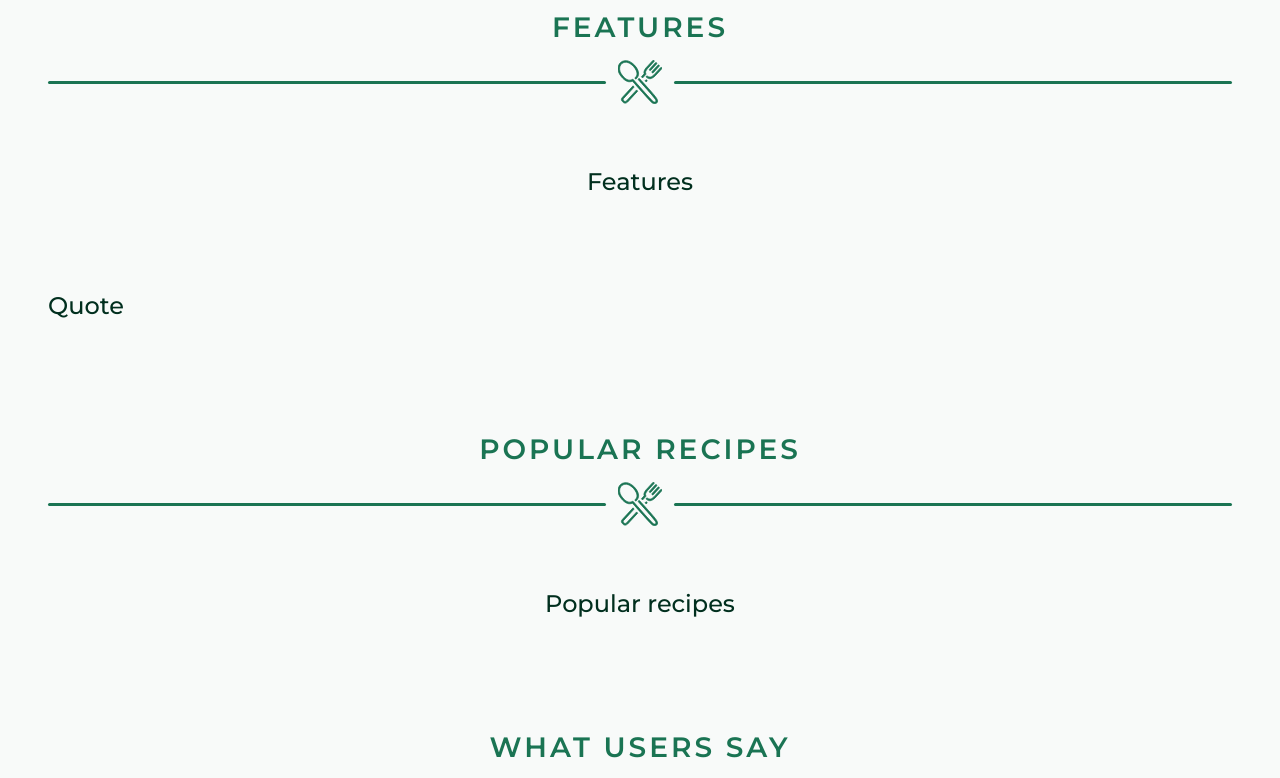
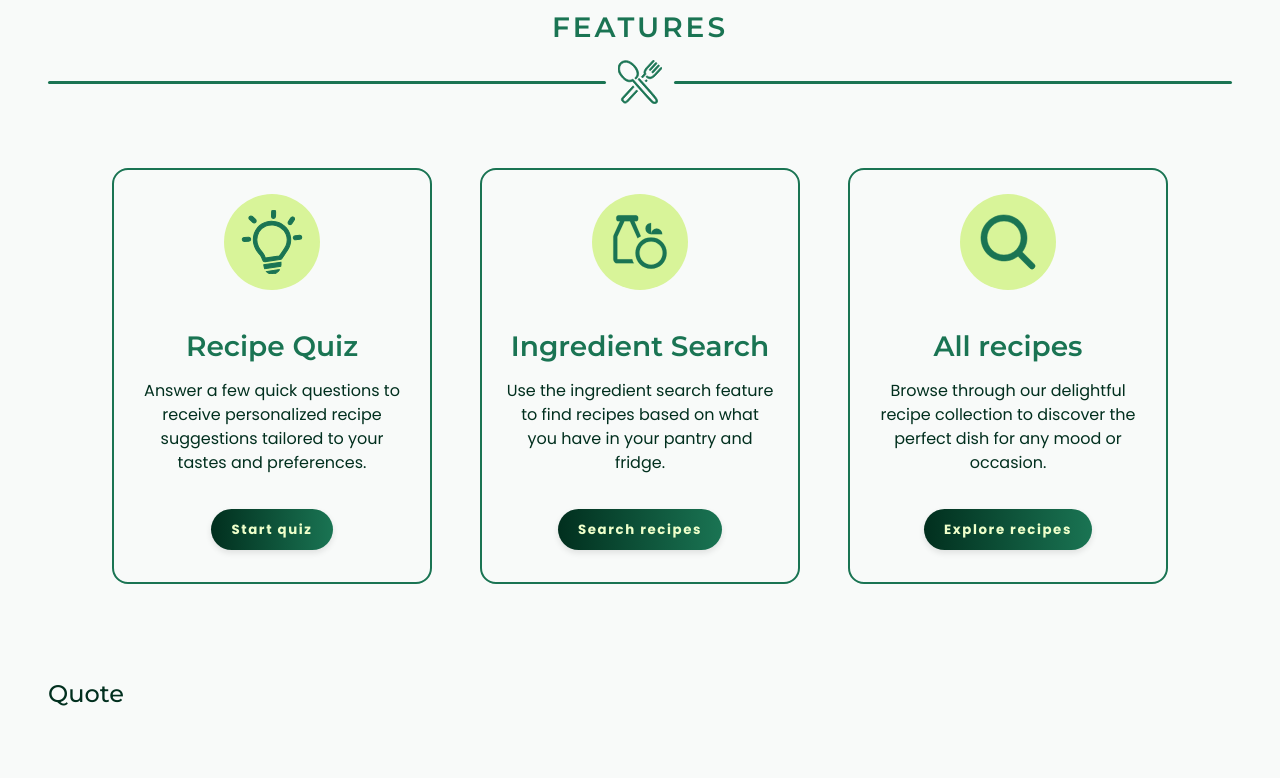
Before and after one commit to AnneKluytmans/novi-frontend-final-project-meal-match, a React (Vite) app: page / in a window 1280 px wide. Shown: the part 559-1337 px from the top of the page. Built offline with nearby package versions, Linux system fonts and the light colour scheme; no server answers.

Commit message:
Implemented Home Page with feature cards

```diff
--- a/src/components/cards/featureCard/FeatureCard.css
+++ b/src/components/cards/featureCard/FeatureCard.css
@@ -8,9 +8,11 @@
     display: flex;
     flex-direction: column;
     align-items: center;
+    justify-content: space-between;
     gap: 1rem;
 
     flex-basis: 20rem;
+    height: 26rem;
     padding: 1.5rem;
     margin: 1rem;
 }
@@ -39,4 +41,5 @@
     height: 4rem;
     width: 4rem;
     stroke: var(--primary-dark);
+    stroke-width: 2;
 }
--- a/src/pages/homePage/Home.css
+++ b/src/pages/homePage/Home.css
@@ -45,6 +45,16 @@
     box-shadow: 0 4px 8px rgba(0, 0, 0, 0.1);
 }
 
+/* ----------------------------------------- 1.2 Features section --------------------------------------- */
+
+.features__container {
+    display: flex;
+    justify-content: center;
+    align-items: center;
+    flex-wrap: wrap;
+    column-gap: 1rem;
+}
+
 
 
 /* ----------------------------------- 2. Home page Mediaqueries --------------------------------------- */
--- a/src/pages/homePage/Home.jsx
+++ b/src/pages/homePage/Home.jsx
@@ -1,7 +1,11 @@
 import { useNavigate } from 'react-router-dom';
+import { MagnifyingGlass } from '@phosphor-icons/react';
+import InspirationIcon from '../../assets/icons/inspiration-icon.svg?react';
+import IngredientsIcon from '../../assets/icons/ingredients-icon.svg?react';
 import dishes from '../../assets/variety-of-dishes.jpg';
 import SectionDivider from '../../components/misc/sectionDivider/SectionDivider.jsx';
 import Button from '../../components/buttons/button/Button.jsx';
+import FeatureCard from '../../components/cards/featureCard/FeatureCard.jsx';
 import './Home.css';
 
 
@@ -28,7 +32,33 @@ function Home() {
             <section className="features-section outer-content-container">
                 <div className="inner-content-container__column">
                     <SectionDivider title="Features"/>
-                    <h3>Features</h3>
+                    <div className="features__container">
+                        <FeatureCard
+                            icon={<InspirationIcon className="feature-card__icon"/>}
+                            title="Recipe Quiz"
+                            description="Answer a few quick questions to receive personalized recipe suggestions tailored
+                            to your tastes and preferences."
+                            buttonText="Start quiz"
+                            redirectUrl="/recipe-quiz"
+                        />
+                        <FeatureCard
+                            icon={<IngredientsIcon className="feature-card__icon"/>}
+                            title="Ingredient Search"
+                            description="Use the ingredient search feature to find recipes based on what you have in your
+                            pantry and fridge."
+                            buttonText="Search recipes"
+                            redirectUrl="/ingredient-search"
+                        />
+                        <FeatureCard
+                            icon={<MagnifyingGlass className="feature-card__icon" weight="bold"/>}
+                            title="All recipes"
+                            description="Browse through our delightful recipe collection to discover the perfect dish
+                            for any mood or occasion."
+                            buttonText="Explore recipes"
+                            redirectUrl="/all-recipes"
+                        />
+                    </div>
+
                 </div>
             </section>
             <section className="quote-section outer-content-container">
```
Also changed, not shown: src/assets/icons/search-icon.svg (deleted).
